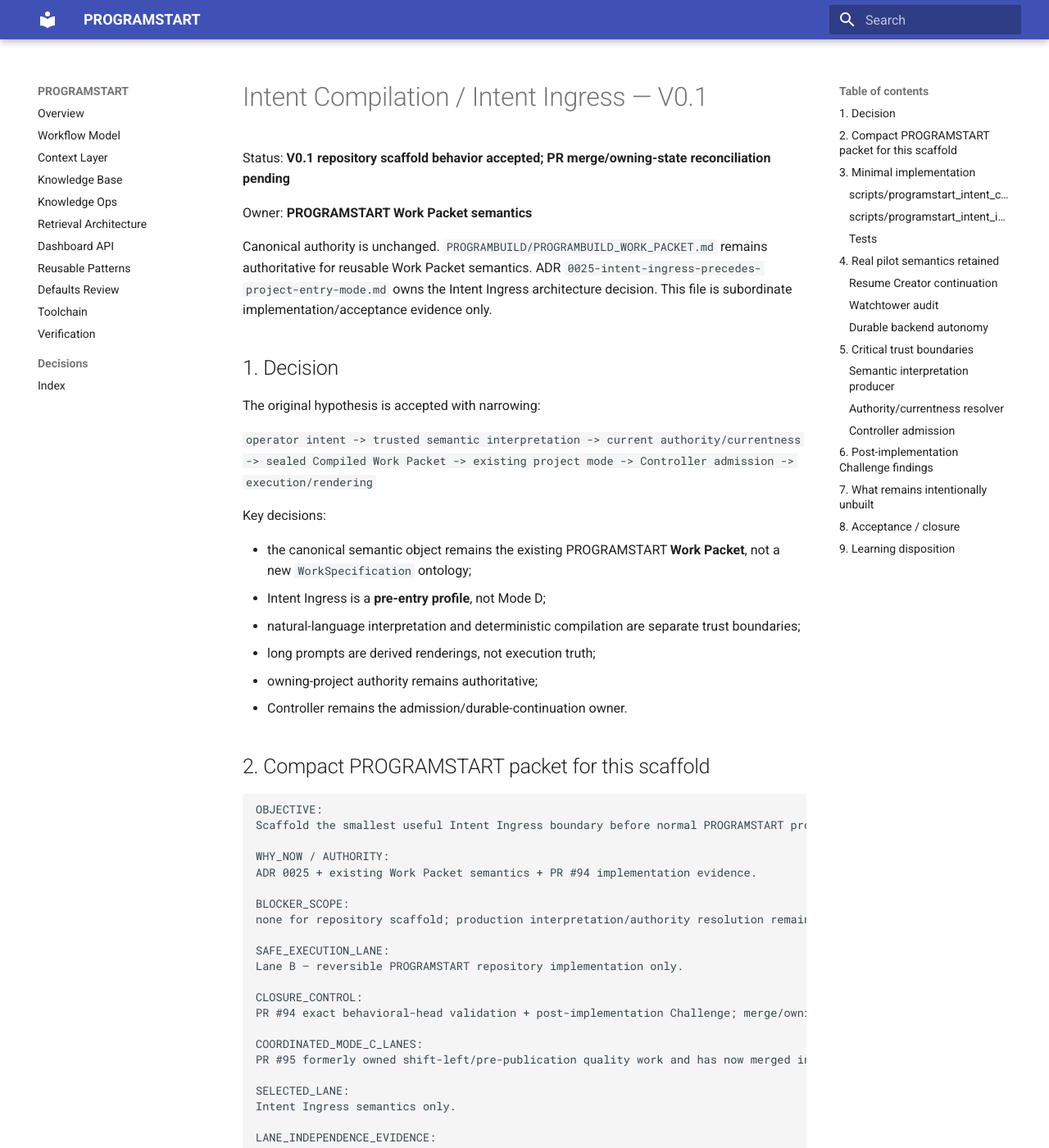
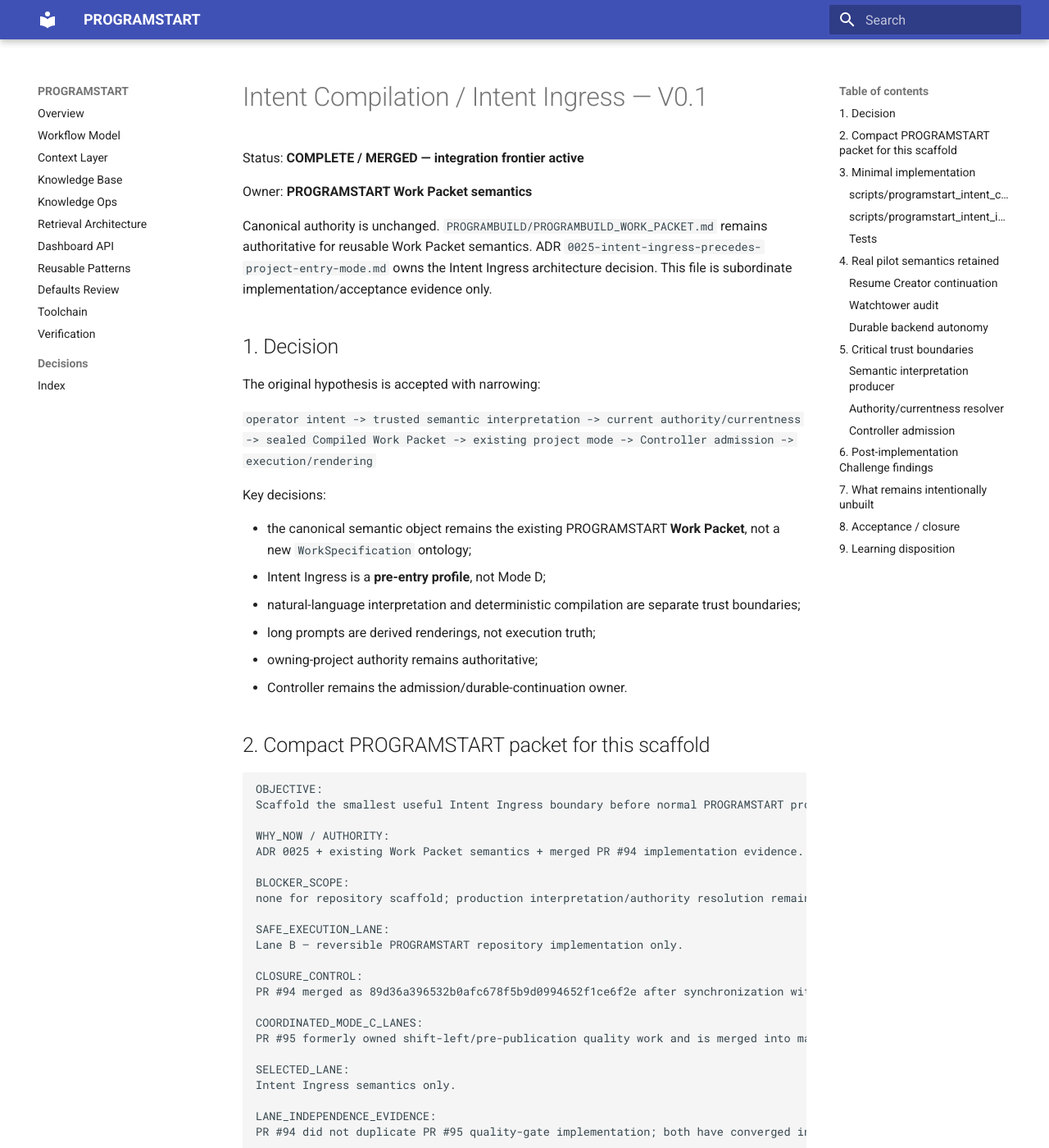
Before and after one commit to GrahamArdent/PROGRAMSTART, an MkDocs documentation site: the page built from docs/experiments/INTENT_COMPILATION_WORK_PACKET_V0.md, in a window 1280 px wide and 1400 px high. Shown: the whole window at 82% size. Built offline with MkDocs 1.6.1 and Material for MkDocs 9.7.7, drawn with Linux system fonts in a browser that asks for light colours; some of the changed text lies outside the part shown.

Commit message:
docs: reconcile Intent Ingress V0.1 merge closure

```diff
--- a/docs/experiments/INTENT_COMPILATION_WORK_PACKET_V0.md
+++ b/docs/experiments/INTENT_COMPILATION_WORK_PACKET_V0.md
@@ -1,6 +1,6 @@
 # Intent Compilation / Intent Ingress — V0.1
 
-Status: **V0.1 repository scaffold behavior accepted; PR merge/owning-state reconciliation pending**
+Status: **COMPLETE / MERGED — integration frontier active**
 
 Owner: **PROGRAMSTART Work Packet semantics**
 
@@ -28,7 +28,7 @@
 Scaffold the smallest useful Intent Ingress boundary before normal PROGRAMSTART project-mode execution.
 
 WHY_NOW / AUTHORITY:
-ADR 0025 + existing Work Packet semantics + PR #94 implementation evidence.
+ADR 0025 + existing Work Packet semantics + merged PR #94 implementation evidence.
 
 BLOCKER_SCOPE:
 none for repository scaffold; production interpretation/authority resolution remain future integration boundaries.
@@ -37,19 +37,19 @@
 Lane B — reversible PROGRAMSTART repository implementation only.
 
 CLOSURE_CONTROL:
-PR #94 exact behavioral-head validation + post-implementation Challenge; merge/owning-state reconciliation remains separate.
+PR #94 merged as 89d36a396532b0afc678f5b9d0994652f1ce6f2e after synchronization with current main and Required PR Gate #116.
 
 COORDINATED_MODE_C_LANES:
-PR #95 formerly owned shift-left/pre-publication quality work and has now merged into main.
+PR #95 formerly owned shift-left/pre-publication quality work and is merged into main.
 
 SELECTED_LANE:
 Intent Ingress semantics only.
 
 LANE_INDEPENDENCE_EVIDENCE:
-PR #94 did not duplicate PR #95 quality-gate implementation; PR #95 has converged into current main.
+PR #94 did not duplicate PR #95 quality-gate implementation; both have converged into current main.
 
 LANE_CONFLICTS:
-none currently detected for the V0.1 repository scaffold.
+none for the completed V0.1 repository scaffold.
 
 IN_SCOPE:
 - deterministic interpretation/authority boundary;
@@ -67,7 +67,7 @@
 - Mission-Control/Evidence Spine/Controller implementation changes.
 
 REQUIRED_CONTEXT:
-ADR 0025, PROGRAMBUILD Work Packet semantics, PR #94 code/tests, current main including merged PR #95.
+ADR 0025, PROGRAMBUILD Work Packet semantics, merged PR #94, current main including merged PR #95.
 
 ACCEPTANCE_CRITERIA:
 - compiler performs no keyword/phrase interpretation of English;
@@ -76,7 +76,7 @@
 - resolved inputs compile immediately without another workflow engine;
 - authority and parallel-work protections remain unchanged;
 - audit packets begin genuinely read-only with no expected write set;
-- exact behavioral-head PR gate green;
+- exact synchronized-head PR gate green;
 - final Challenge finds no material authority widening or duplicated owner.
 
 TARGETED_VERIFICATION:
@@ -227,9 +227,9 @@
 - [x] no new service/database/queue/orchestrator/operator CLI added;
 - [x] current ADR reconciled;
 - [x] subordinate experiment documentation compressed;
-- [x] behavioral head `f8200a135f50c19fbf86ccf3b2cf2278d1ac0e9e` passed Required PR Gate run #114;
+- [x] synchronized head `858b50c062100a315113999eb1c69bce29b339ea` passed Required PR Gate run #116 against current main;
 - [x] final behavioral patch Challenge clear for the V0.1 repository scaffold;
-- [ ] PR merge / owning-state reconciliation under current repository policy.
+- [x] PR #94 merged as `89d36a396532b0afc678f5b9d0994652f1ce6f2e`; owning-state reconciliation recorded here.
 
 ## 9. Learning disposition
 
```
